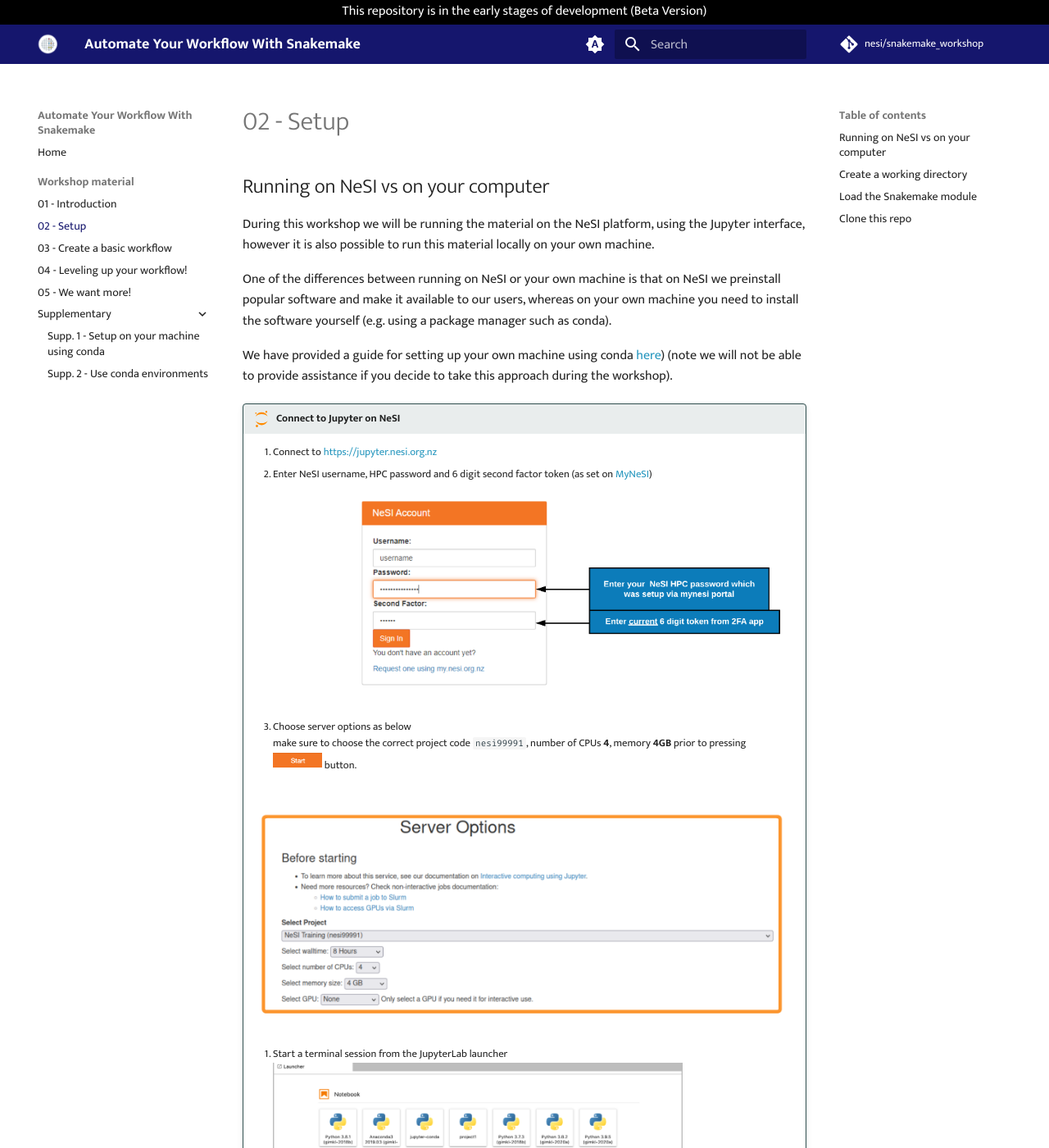
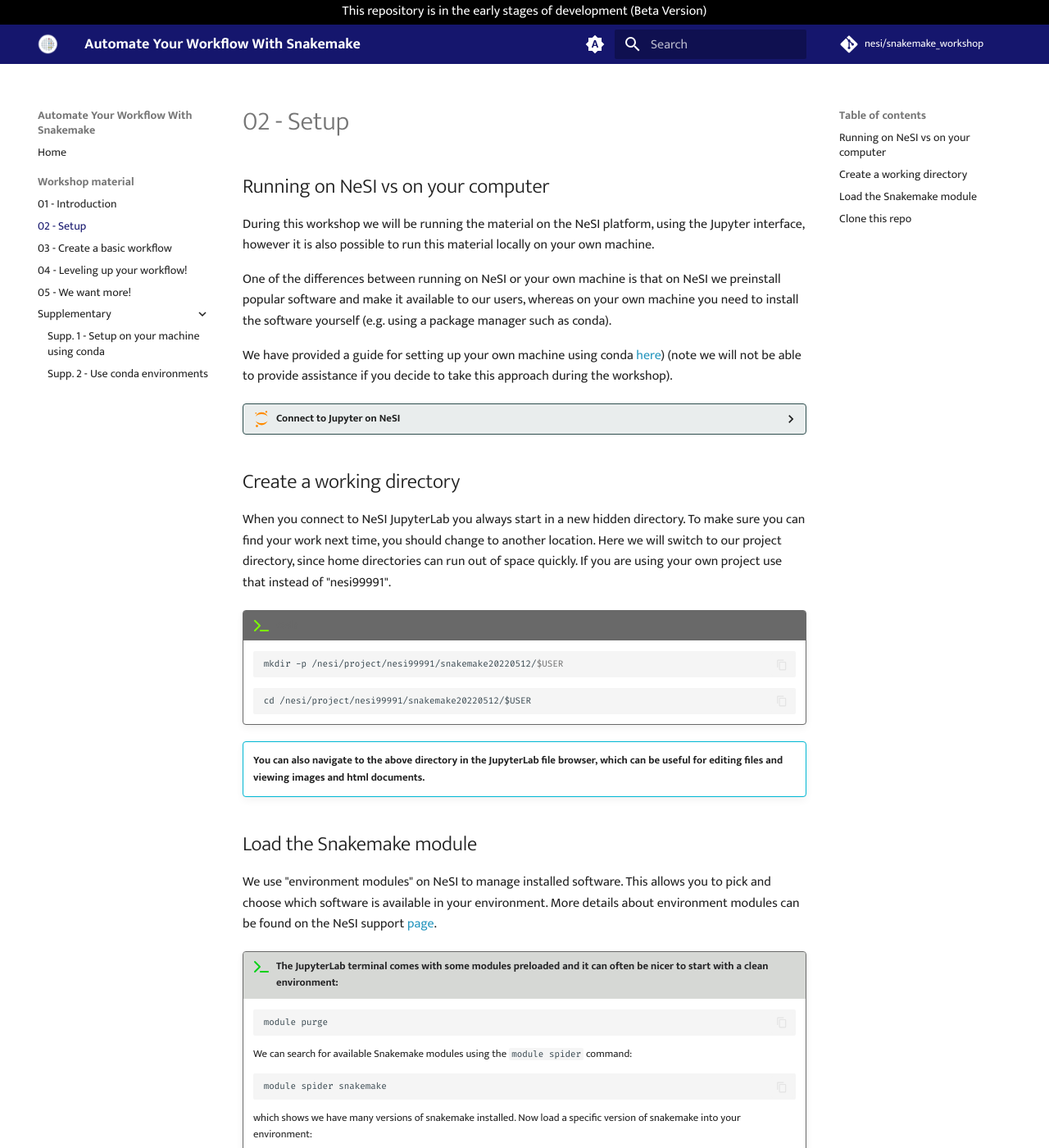
Before and after one commit to nesi/snakemake_workshop, an MkDocs documentation site: the page built from docs/workshop_material/02_setup.md, in a window 1280 px wide and 1400 px high. Shown: the whole window at 82% size. Built offline with MkDocs 1.6.1 and Material for MkDocs 9.7.7, drawn with Linux system fonts in a browser that asks for light colours; comment, search, counter and statistics services are not loaded.

Commit message:
hide jupyter login page

```diff
--- a/docs/workshop_material/02_setup.md
+++ b/docs/workshop_material/02_setup.md
@@ -11,7 +11,7 @@
 
 We have provided a guide for setting up your own machine using conda [here](./supplementary/99_appendix_setup_on_your_machine.md)) (note we will not be able to provide assistance if you decide to take this approach during the workshop).
 
-!!! jupyter "Connect to Jupyter on NeSI"
+??? jupyter "Connect to Jupyter on NeSI"
 
     1. Connect to [https://jupyter.nesi.org.nz](https://jupyter.nesi.org.nz)
     2. <p>Enter NeSI username, HPC password and 6 digit second factor token (as set on <a href="https://my.nesi.org.nz/account/hpc-account">MyNeSI</a>)<br>![image](./nesi_images/jupyter_login_labels_updated.png)</p>
```
